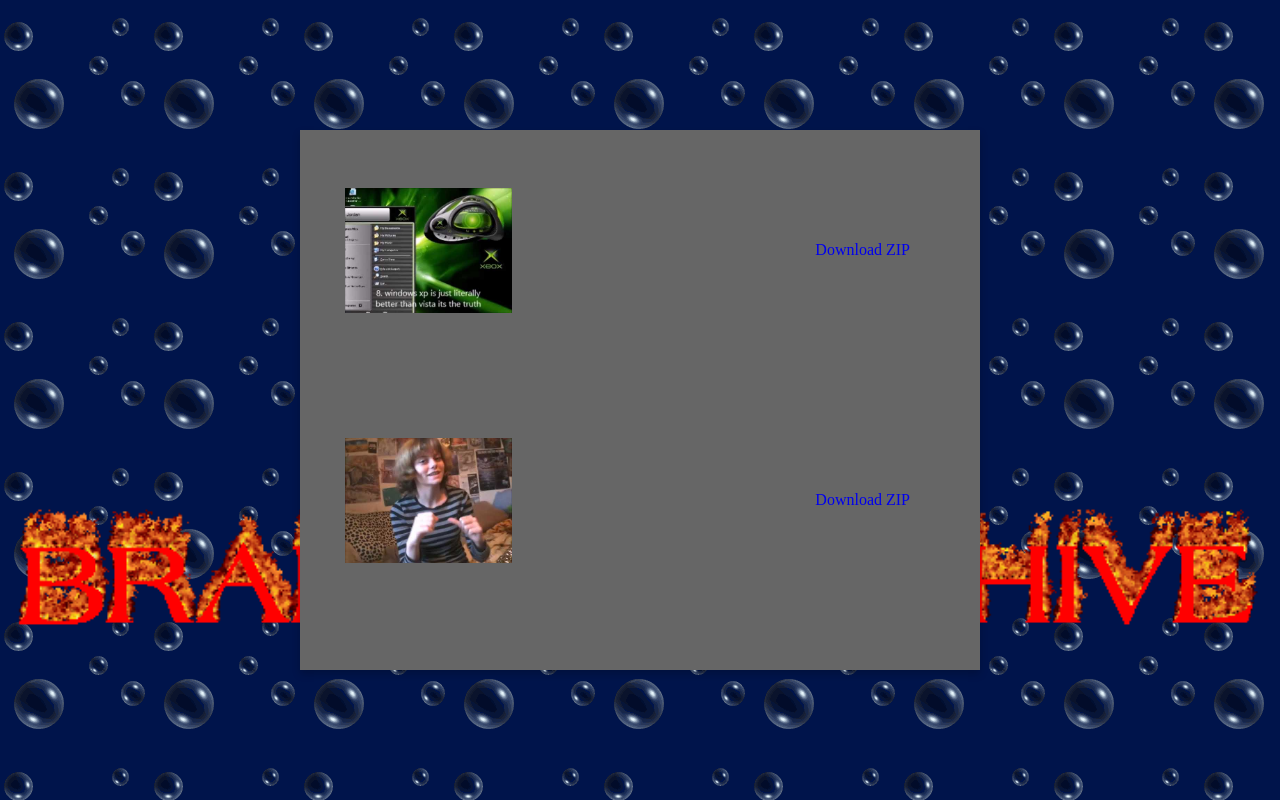
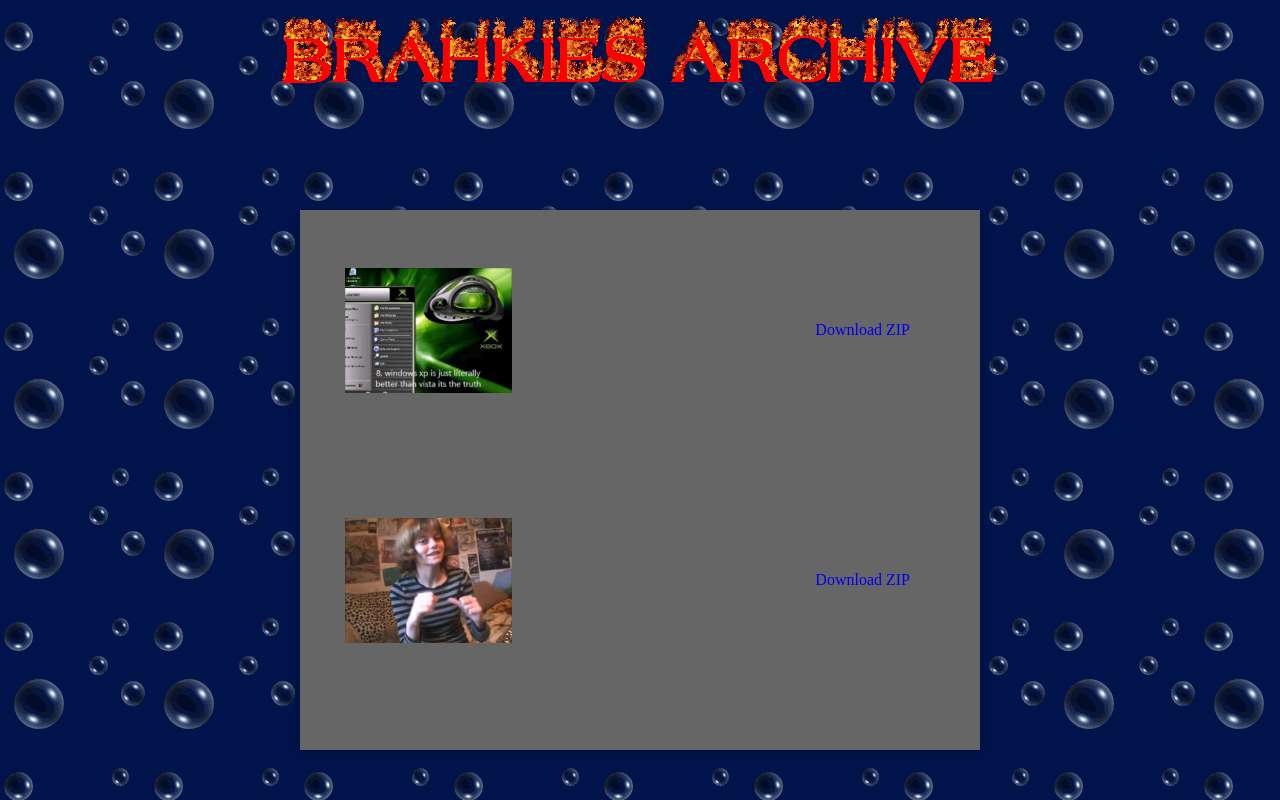
Before and after one commit to brahkiearchive/brarchive, a plain HTML site: page brahkie/index.html in a window 1280 px wide. Drawn offline with Linux system fonts and the light colour scheme.

Commit message:
Update index.html

```diff
--- a/brahkie/index.html
+++ b/brahkie/index.html
@@ -9,27 +9,24 @@
             background-repeat: repeat;
             margin: 0;
             padding: 0;
-            display: flex;
-            justify-content: center;
-            align-items: flex-start; /* Aligns content to start from the top */
-            height: 100vh; /* Full view height */
         }
         .title-image {
-            width: 100%; /* Ensures the title image is centered */
             display: block;
             margin: auto;
             position: relative;
-            top: 20%; /* Adjust as needed */
+            top: 20%;
+            max-width: 100%; /* Ensures the title image does not exceed the screen width */
         }
         .element-box {
             position: absolute;
+            top: 60%; /* Adjust this value as needed to avoid overlapping the title image */
+            left: 50%;
+            transform: translate(-50%, -50%);
             width: 50%;
             background-color: #666666;
             padding: 20px;
             box-shadow: 0 4px 8px 0 rgba(0,0,0,0.2);
             overflow: auto;
-            margin-top: 50vh; /* Start from the middle of the viewport */
-            transform: translateY(-50%); /* Adjust vertical position */
         }
         .archive-entry {
             display: flex;
```
